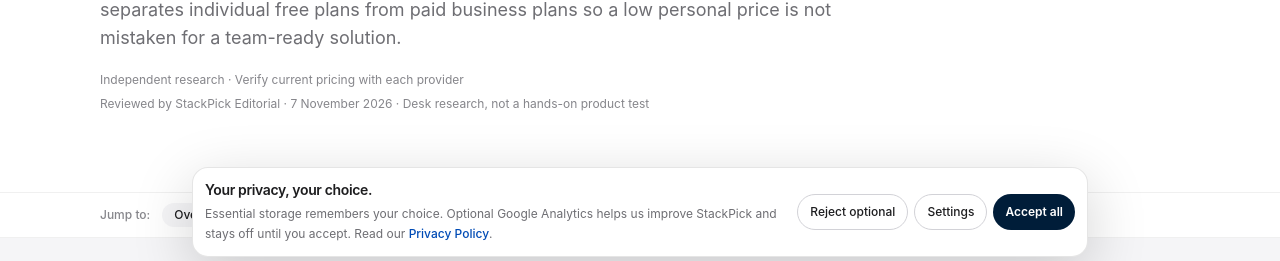
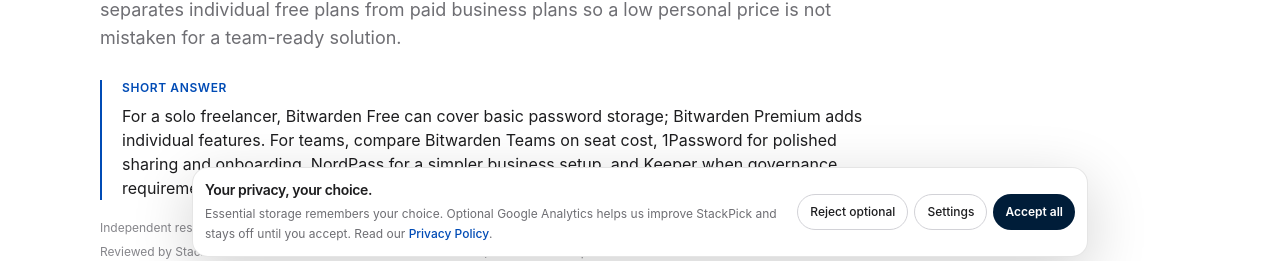
Before and after one commit to LinukaBandara/StackPick, a Next.js app: page /best/password-managers in a window 1280 px wide. Shown: the part 519-780 px from the top of the page. Built offline with nearby package versions, Linux system fonts and the light colour scheme; no server answers.

Commit message:
Add concise answer to high-intent software guide

```diff
--- a/app/best/password-managers/page.tsx
+++ b/app/best/password-managers/page.tsx
@@ -13,6 +13,7 @@ export default function Page() {
     <ComparisonArticle
       title="Best Password Managers for Freelancers and Small Business"
       slug="password-managers"
+      quickAnswer="For a solo freelancer, Bitwarden Free can cover basic password storage; Bitwarden Premium adds individual features. For teams, compare Bitwarden Teams on seat cost, 1Password for polished sharing and onboarding, NordPass for a simpler business setup, and Keeper when governance requirements justify it. Test recovery, sharing and offboarding before importing real credentials."
       reviewedOn="2026-11-07"
       intro="A solo freelancer mainly needs secure storage of unique passwords across client accounts and tools. A small team also needs controlled sharing, simple onboarding and offboarding, recovery options, and a clear view of who can access what. This comparison separates individual free plans from paid business plans so a low personal price is not mistaken for a team-ready solution."
       pricingNote="US-facing plan details checked November 7, 2026 against official provider pricing pages. Bitwarden Premium is US$19.80/year; Bitwarden Teams is US$4/user/month and Enterprise US$6/user/month on annual billing. 1Password Teams Starter Pack is US$2.49/user/month annually with a 10-user minimum (up to 20); Business is US$8.99/user/month with a 1-user minimum. NordPass Teams is sold as a 10-user pack; Business and Enterprise have a 5-user minimum, with checkout pricing dependent on billing term/discount. Keeper publishes localized business pricing and trial options; confirm the displayed currency and seat minimum in your region. Free individual plans are not substitutes for managed business plans. Confirm recovery, export, offboarding and annual renewal terms before rollout."
```
